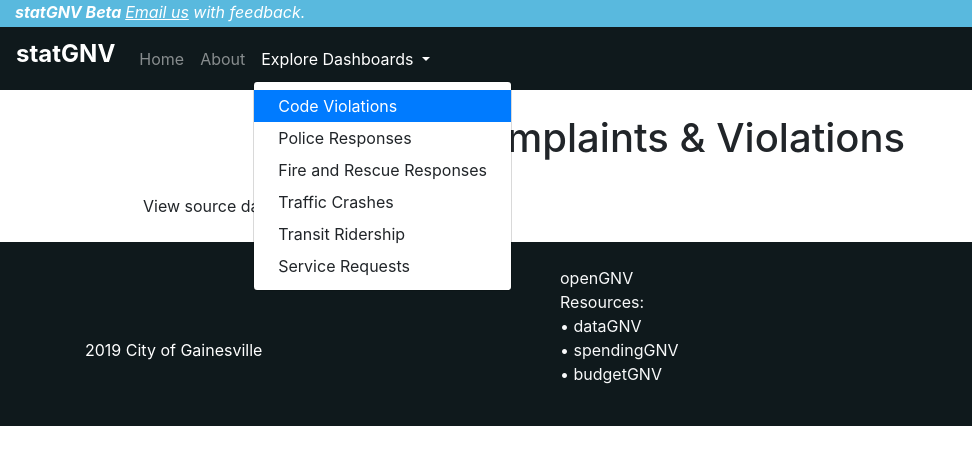
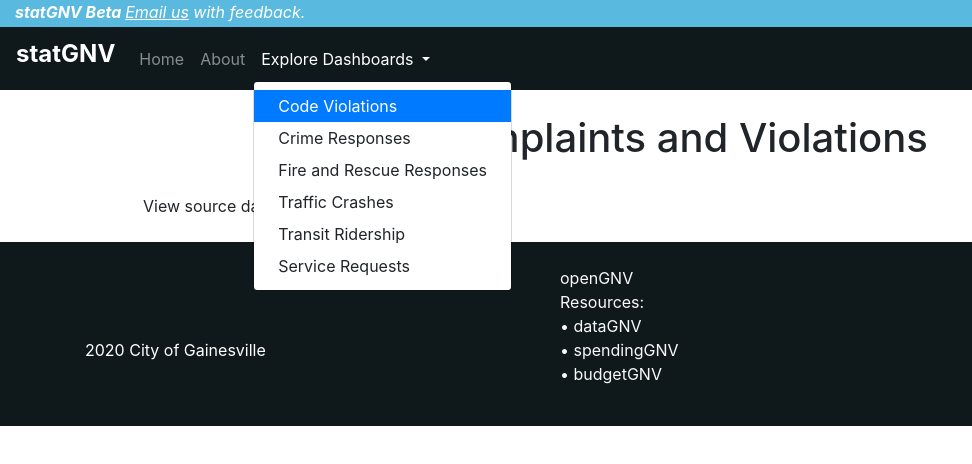
Before and after one commit to cityofgainesville/statGNV, a plain HTML site: page codes.html in a window 1280 px wide. Both pictures are taken after a click on the button "Explore Dashboards". Shown: the full height of the page, 0-972 px from the left. Drawn offline with nearby package versions, Linux system fonts and the light colour scheme; a script that the page names is missing; some icons are missing.

Commit message:
Add files via upload

```diff
--- a/codes.html
+++ b/codes.html
@@ -82,7 +82,7 @@
         </a>
         <div class="dropdown-menu" aria-labelledby="navbarDropdownMenuLink">
           	<a class="dropdown-item active" href="codes.html">Code Violations</a>
-			<a class="dropdown-item" href="crime.html">Police Responses</a>
+			<a class="dropdown-item" href="crime.html">Crime Responses</a>
 			<a class="dropdown-item" href="gfr.html">Fire and Rescue Responses</a>
 			<a class="dropdown-item" href="crashes.html">Traffic Crashes</a>
 			<a class="dropdown-item" href="rts.html">Transit Ridership</a>
@@ -94,7 +94,7 @@
 </nav>
 <br>
 <div class="text-center">
-<h1>Code Complaints &amp; Violations<button id="about-button" class="btn btn-lg" type="button" data-toggle="collapse" data-target="#about" aria-expanded="false" aria-controls="about"> <i class="fal fa-info-circle"></i></button></h1>
+<h1>Code Complaints and Violations<button id="about-button" class="btn btn-lg" type="button" data-toggle="collapse" data-target="#about" aria-expanded="false" aria-controls="about"> <i class="fal fa-info-circle"></i></button></h1>
 <div class="collapse" id="about">
 	  <div class="container text-left" style="width: 70%">
 			<p><strong>Description: </strong>An ordinance is a law passed by a municipal government, like the City of Gainesville. Gainesville has adopted ordinances for things like zoning, safety, and building regulations. The ordinances passed by the City of Gainesville get codified or published into a Code of Ordinances. When a person or business fails to meet any standard in the Code of Ordinances, it is called a Code Violation. This dashboard shows all code violations since October 2011.</p>
@@ -122,7 +122,7 @@ View source data: <a href="https://data.cityofgainesville.org/Better-Future/Code
 				<br>
 				<br>
 				<br>
-				<p class="text-white">2019 City of Gainesville</p>
+				<p class="text-white">2020 City of Gainesville</p>
     		</div>
     		<div class="col-sm-2">
 				<div class="text-left">
```
Also changed, not shown: 311.html (+2 -2 lines), about.html (+2 -2 lines), crashes.html (+2 -2 lines), crime.html (+2 -2 lines), gfr.html (+2 -2 lines), index.html (+3 -3 lines), rts.html (+2 -2 lines).
